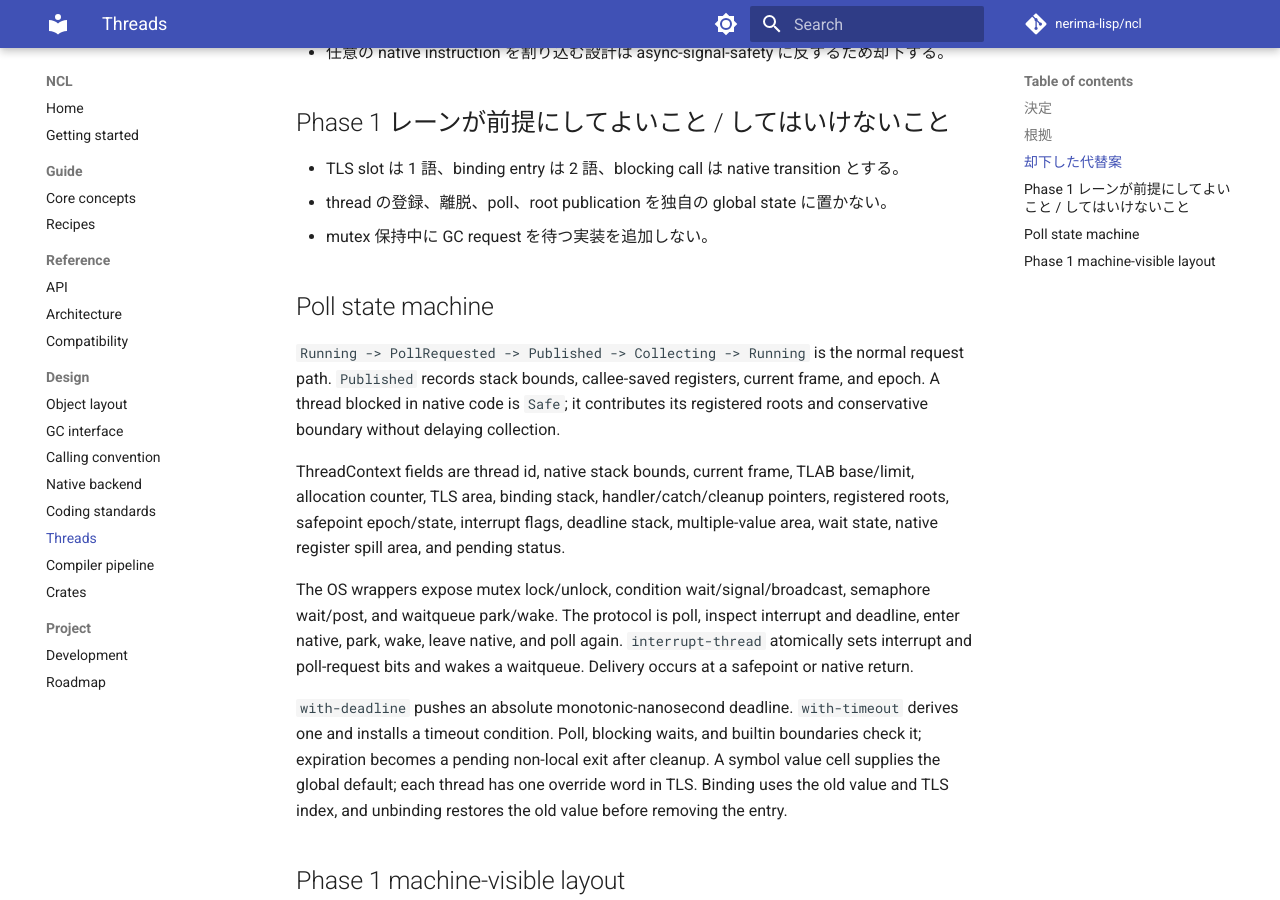
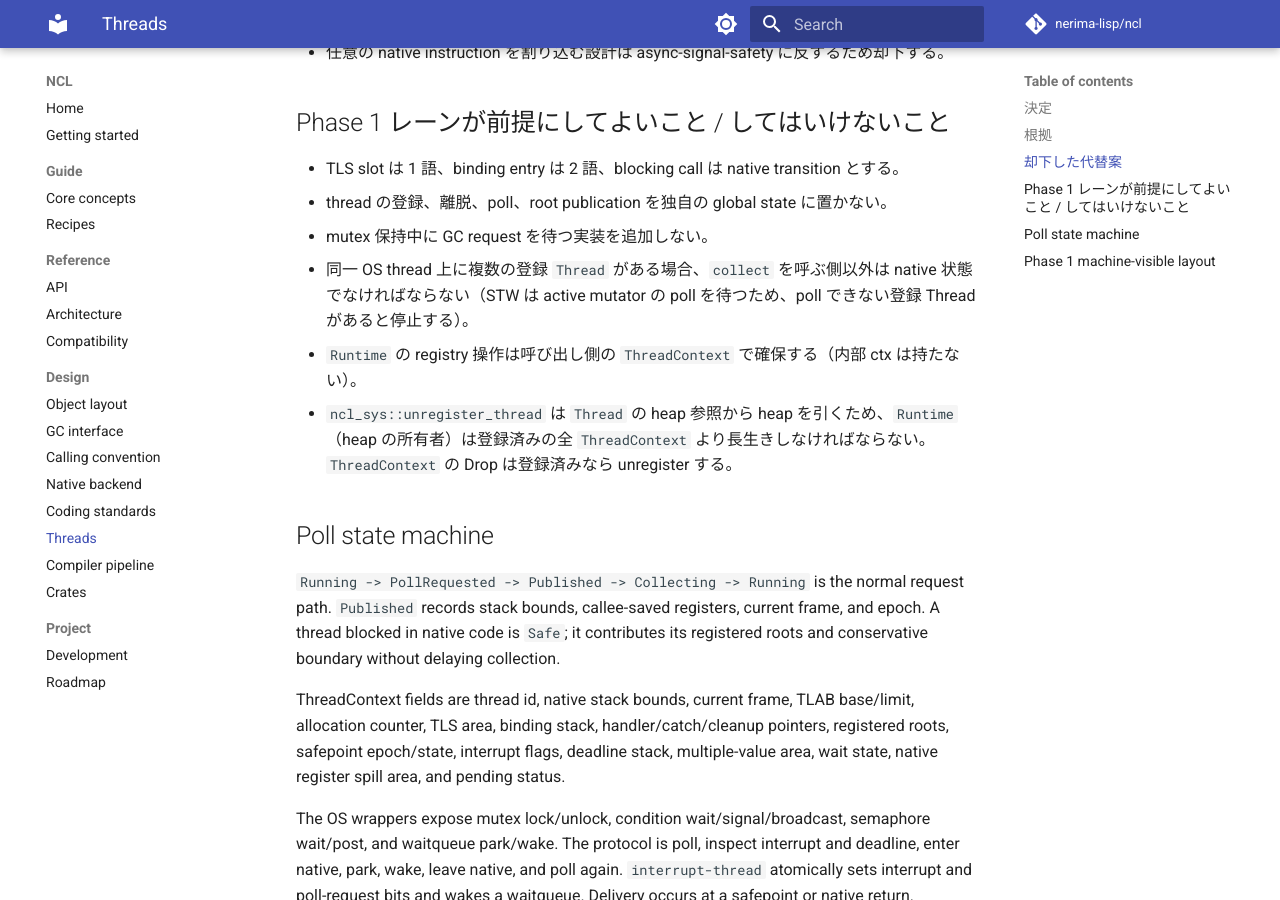
Before and after one commit to nerima-lisp/ncl, an MkDocs documentation site: the page built from docs/src/design/threads.md, in a window 1280 px wide and 900 px high, scrolled down 907 px. Built offline with MkDocs 1.6.1 and Material for MkDocs 9.7.7, drawn with Linux system fonts in a browser that asks for light colours; comment, search, counter and statistics services are not loaded.

Commit message:
docs(design): one active mutator per OS thread, caller-context registry, runtime lifetime

```diff
--- a/docs/src/design/threads.md
+++ b/docs/src/design/threads.md
@@ -23,6 +23,9 @@ mutator 固有状態を ThreadContext に閉じ込めることで共有 Runtime
 - TLS slot は 1 語、binding entry は 2 語、blocking call は native transition とする。
 - thread の登録、離脱、poll、root publication を独自の global state に置かない。
 - mutex 保持中に GC request を待つ実装を追加しない。
+- 同一 OS thread 上に複数の登録 `Thread` がある場合、`collect` を呼ぶ側以外は native 状態でなければならない（STW は active mutator の poll を待つため、poll できない登録 Thread があると停止する）。
+- `Runtime` の registry 操作は呼び出し側の `ThreadContext` で確保する（内部 ctx は持たない）。
+- `ncl_sys::unregister_thread` は `Thread` の heap 参照から heap を引くため、`Runtime`（heap の所有者）は登録済みの全 `ThreadContext` より長生きしなければならない。`ThreadContext` の Drop は登録済みなら unregister する。
 
 ## Poll state machine
 
```
Also changed, not shown: docs/src/design/gc-interface.md (+1 -1 lines).
